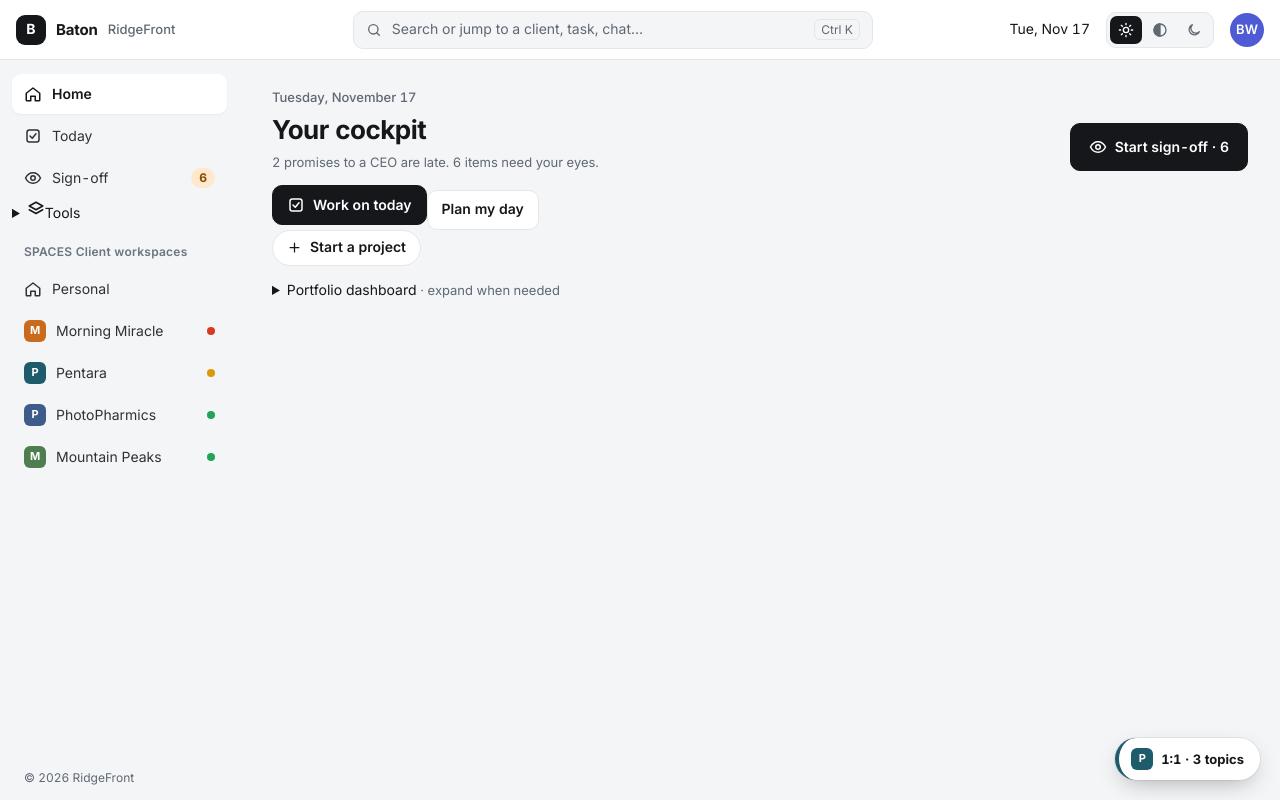
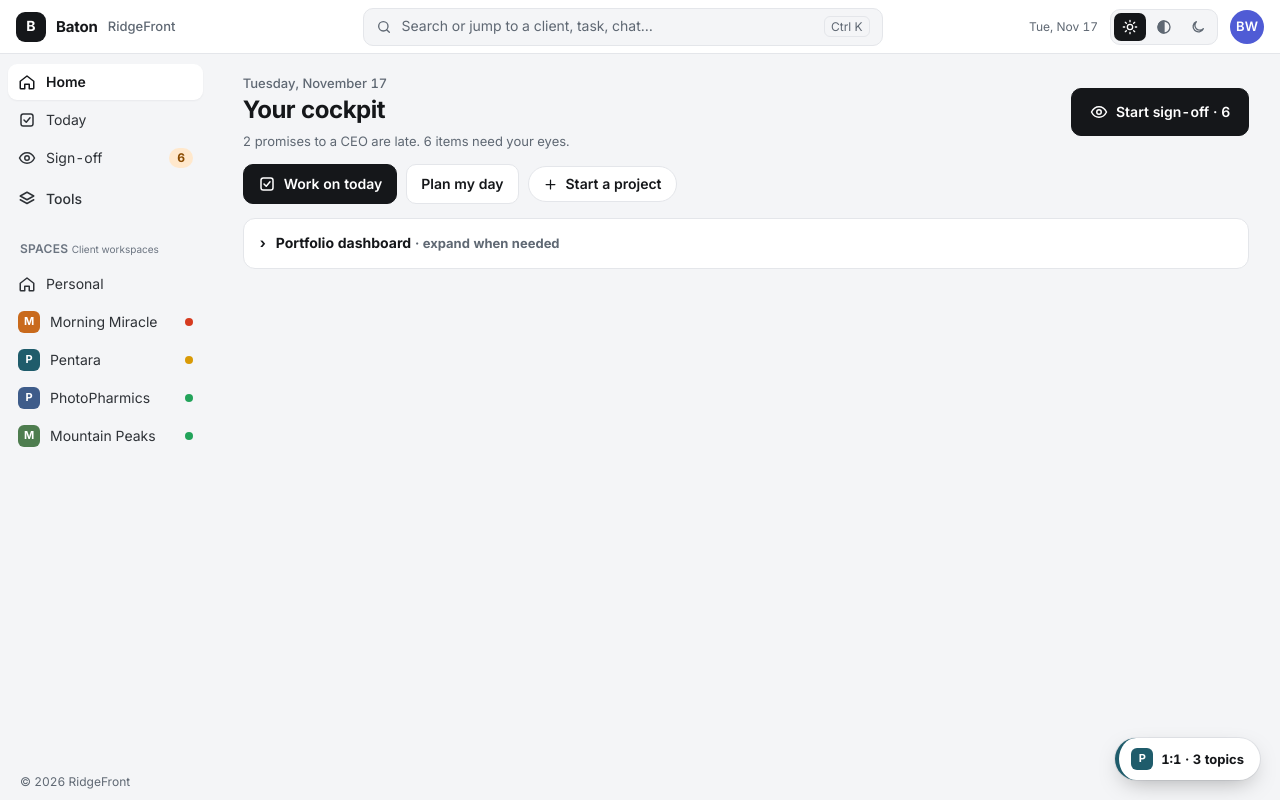
Before and after one commit to bwalker1962/baton, a Next.js app: page / in a window 1280 px wide. Built offline with nearby package versions, Linux system fonts and the light colour scheme.

Commit message:
Apply compact cockpit design system across shell, Today and Home

```diff
--- a/src/app/globals.css
+++ b/src/app/globals.css
@@ -569,3 +569,40 @@ textarea.input, input.input, select.input { width: 100%; font: inherit; font-siz
 .baton-task-row .baton-more > summary {padding:3px 7px;border-color:transparent}
 .baton-task-row:hover .baton-more > summary,.baton-task-row:focus-within .baton-more > summary {border-color:var(--border)}
 @media(max-width:680px){.baton-inline-date{display:block;margin-left:0;margin-top:3px}.baton-cockpit-task{display:block}.baton-cockpit-space{display:none}.baton-task-row{gap:6px}.baton-task-row .badge{max-width:90px}.baton-cockpit-bar{flex-wrap:wrap}}
+
+/* Cockpit system: action first, progressive disclosure, restrained chrome. */
+.main {max-width:none; width:100%; padding:20px clamp(16px,2.4vw,36px) 88px; gap:14px}
+.topbar {height:54px;gap:12px}
+.layout {min-height:calc(100vh - 54px)}
+.sidenav {width:212px;padding:10px 8px}
+.sidenav a,.sidenav .navitem {min-height:36px;padding-inline:10px}
+.baton-top-date {color:var(--chrome-muted);font-size:12px;white-space:nowrap}
+.baton-nav-hint {font-size:10px;font-weight:400;letter-spacing:0;text-transform:none}
+.baton-nav-more {margin:2px 0}
+.baton-nav-more > summary {display:flex;align-items:center;gap:10px;cursor:pointer;list-style:none;padding:9px 10px;border-radius:9px;color:var(--nav-text);font-weight:500}
+.baton-nav-more > summary::-webkit-details-marker {display:none}
+.baton-nav-more > summary:hover {background:var(--nav-active)}
+.baton-nav-more > div {padding-left:12px}
+.baton-nav-more > div a {min-height:34px}
+.pagehead {align-items:center;min-height:38px}
+.pagehead .title {font-size:24px;margin:0}
+.baton-cockpit-bar {background:var(--surface-2);min-height:40px}
+.baton-cockpit-metrics .baton-status-item {background:transparent!important;border:0;border-radius:6px;padding:5px 9px}
+.baton-cockpit-metrics .baton-status-item.is-critical {background:var(--bad-bg)!important}
+.baton-cockpit-metrics .baton-status-item.is-blocked {background:var(--warn-bg)!important}
+.baton-cockpit-metrics .baton-status-item.is-active {background:var(--info-bg)!important}
+.baton-cockpit-metrics .baton-status-item.is-clear {background:var(--good-bg)!important}
+.baton-cockpit-toggle {min-height:30px;font-size:12px;padding:0 9px}
+.baton-task-row {min-height:44px;padding:7px 12px;transition:background .12s ease}
+.baton-task-row:hover {background:var(--surface-2)}
+.baton-task-row .title-btn {font-size:13px;font-weight:600}
+.baton-cockpit-space {font-size:11px}
+.baton-home-actions {display:flex;gap:9px;align-items:center;flex-wrap:wrap}
+.baton-home-dashboard {background:var(--surface);border:1px solid var(--border);border-radius:12px}
+.baton-home-dashboard > summary {cursor:pointer;list-style:none;padding:14px 16px;font-weight:650}
+.baton-home-dashboard > summary::-webkit-details-marker {display:none}
+.baton-home-dashboard > summary:before {content:"›";margin-right:10px;display:inline-block}
+.baton-home-dashboard[open] > summary:before {transform:rotate(90deg)}
+.baton-home-dashboard > div {padding:12px;border-top:1px solid var(--divider)}
+@media(max-width:850px){.baton-top-date{display:none}.main{padding:16px 14px 88px}.sidenav{width:192px}}
+@media(max-width:650px){.main{padding:12px 10px 90px}.baton-home-actions{gap:6px}.baton-cockpit-bar{gap:4px}.baton-cockpit-metrics .baton-status-item{padding:5px 6px}.baton-task-row .title-btn{font-size:13px}}
```
